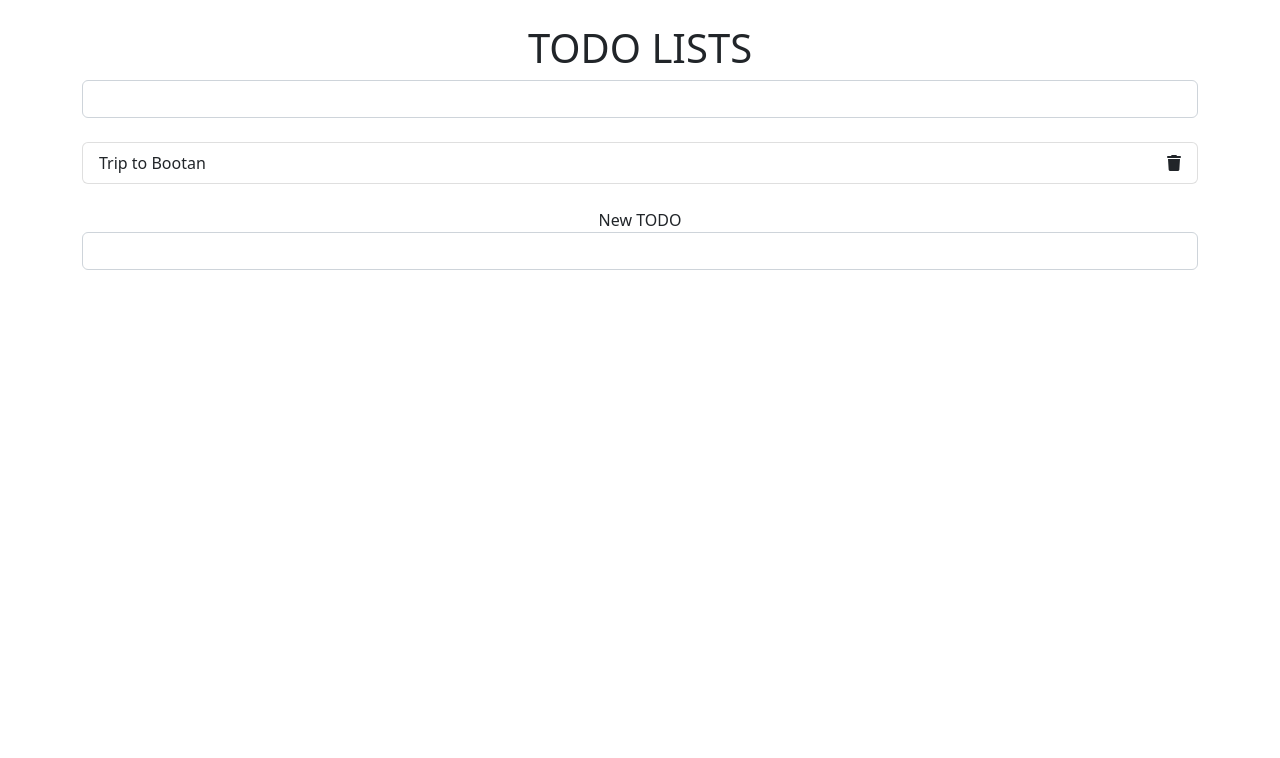
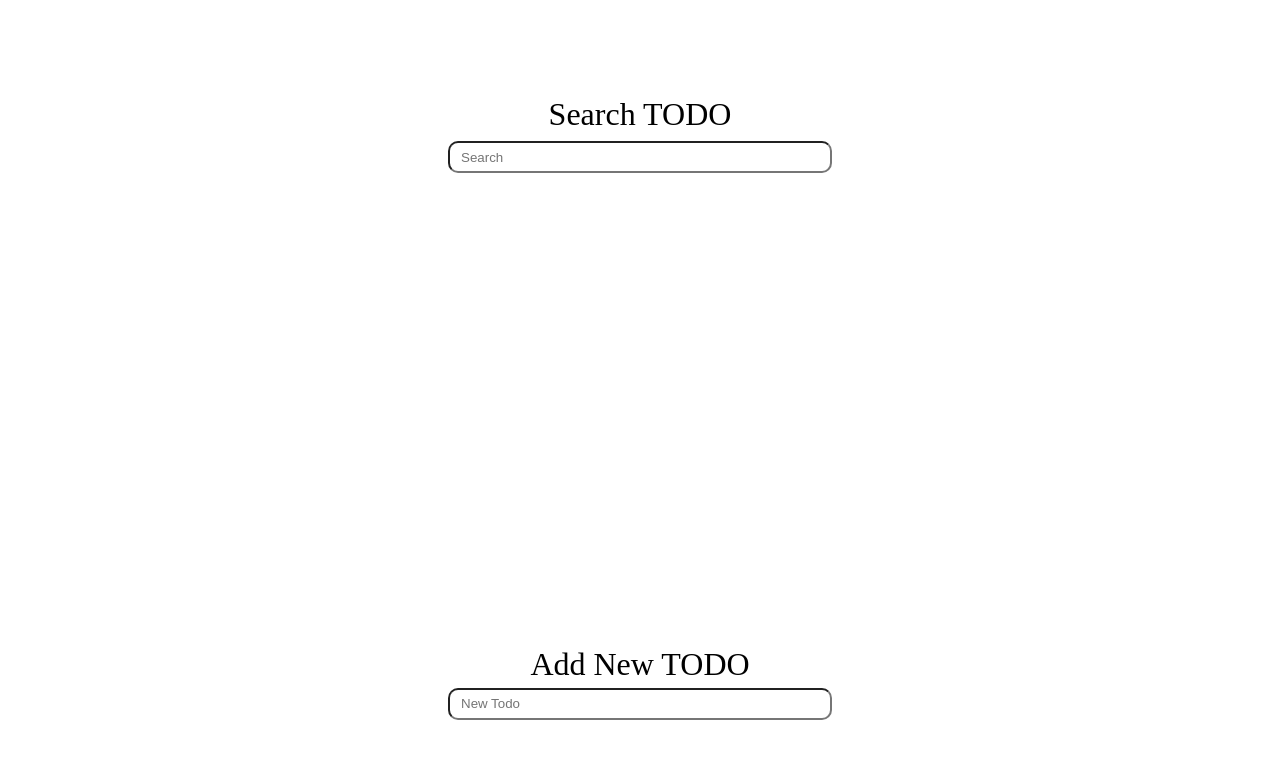
Before and after one commit to aseelkp/TODO, a plain HTML site: page index.html in a window 1280 px wide. Drawn offline with nearby package versions, Linux system fonts and the light colour scheme.

Commit message:
complete

```diff
--- a/index.html
+++ b/index.html
@@ -6,36 +6,29 @@
     <meta name="viewport" content="width=device-width, initial-scale=1.0" />
     <title>Todo App</title>
     <link rel="stylesheet" href="style.css" />
-
     <link
-      href="https://cdn.jsdelivr.net/npm/bootstrap@5.2.0/dist/css/bootstrap.min.css"
       rel="stylesheet"
-      integrity="sha384-gH2yIJqKdNHPEq0n4Mqa/HGKIhSkIHeL5AyhkYV8i59U5AR6csBvApHHNl/vI1Bx"
+      href="https://cdnjs.cloudflare.com/ajax/libs/font-awesome/6.1.2/css/all.min.css"
+      integrity="sha512-1sCRPdkRXhBV2PBLUdRb4tMg1w2YPf37qatUFeS7zlBy7jJI8Lf4VHwWfZZfpXtYSLy85pkm9GaYVYMfw5BC1A=="
       crossorigin="anonymous"
+      referrerpolicy="no-referrer"
     />
-    <link rel="stylesheet" href="https://cdnjs.cloudflare.com/ajax/libs/font-awesome/6.1.2/css/all.min.css" integrity="sha512-1sCRPdkRXhBV2PBLUdRb4tMg1w2YPf37qatUFeS7zlBy7jJI8Lf4VHwWfZZfpXtYSLy85pkm9GaYVYMfw5BC1A==" crossorigin="anonymous" referrerpolicy="no-referrer" />
+    <script src="script.js" defer></script>
   </head>
   <body>
     <div class="container">
-        <header class="text-center my-4">
-            <h1>TODO LISTS</h1>
-            <form >
-                <input type="text" name="search" class="form-control">
-            </form>
-        </header>
-        <ul class="list-group todos">
-            <li class="list-group-item d-flex justify-content-between align-items-center">
-                <span> Trip to Bootan</span>
-                <i class="fa-solid fa-trash"></i>
-            </li>
-        </ul>
-        <form class="my-4 text-center m-auto add"   >
-            <label>New TODO</label>
-            <input type="text" name="add" class="form-control">
+      <div class="todoContainer">
+        <form class="searchBar">
+          <label for="search">Search TODO</label>
+          <input type="search" id="searchTodo" placeholder="Search" >
         </form>
-
-
+        <div class="todos">
+        </div>
+        <form  class="newTodo">
+          <label for="addTodo">Add New TODO</label>
+          <input type="text" id="addTodo" placeholder="New Todo">
+        </form>
+      </div>
     </div>
-    <script src="script.js" ></script>
   </body>
 </html>
--- a/script.js
+++ b/script.js
@@ -1,23 +1,48 @@
-const addTodo = document.querySelector(".add");
+const newTodo = document.querySelector(".newTodo");
 const todos = document.querySelector(".todos");
 
+const search = document.querySelector('.searchBar')
 
-// template for todo
-const template = (todo) => {
-  const html = `
-    <li class="list-group-item d-flex justify-content-between align-items-center">
-        <span>${todo}</span>
-        <i class="fa-solid fa-trash"></i>
-    </li>
-`;
-todos.innerHTML += html;
+// generate template
+
+const Generatetemplate = (todo) => {
+  const html = `<div class="todo">
+  <span>${todo}</span>
+  <i class="fa-solid fa-trash delete"></i>
+</div>`;
+
+  todos.innerHTML += html;
 };
+// add todo
 
+newTodo.addEventListener("submit", (e) => {
+  e.preventDefault();
+  const todo = newTodo.addTodo.value.trim();
+  if (todo.length) {
+    Generatetemplate(todo);
+    newTodo.reset();
+  }
+});
 
+//delete todo
 
-addTodo.addEventListener("submit", (e) => {
+todos.addEventListener('click' , e =>{
+    if(e.target.classList.contains('delete')){
+        console.log(e.target.parentElement)
+       e.target.parentElement.remove();
+    }
+})
+
+//search todo
+search.addEventListener('keyup' , (e)=>{
+  const todoElememts = document.querySelectorAll('.todo');
   e.preventDefault();
-  const todo = addTodo.add.value.trim();
-  template(todo);
-    addTodo.reset();
-});
+   let searchValue = search.searchTodo.value.toLowerCase();
+   todoElememts.forEach( (todoElement)  => {
+      if (!todoElement.textContent.toLowerCase().includes(searchValue)){
+        todoElement.classList.add('hide')
+      }else{
+        todoElement.classList.remove('hide')
+      }
+  })
+})
--- a/style.css
+++ b/style.css
@@ -0,0 +1,93 @@
+*{
+    box-sizing: border-box;
+    padding: 0;
+    margin: 0;
+}
+.container{
+    width: 100vw;
+    height: 100vh;
+    background: rgba(rgb(0, 221, 255), rgb(204, 199, 113), rgb(124, 6, 139), .3);
+    display: flex;
+    align-items: center;
+    justify-content: center;
+
+}
+.todoContainer{
+    width: 60%;
+    height: 80%;
+    display: flex;
+    flex-direction: column;
+    align-items: center;
+    gap: .5rem;
+    justify-content: space-between;
+}
+.searchBar{
+    display: flex;
+    flex-direction: column;
+    width: 100%;
+    align-items: center;
+    gap: .5rem;
+    font-size: 2rem
+}
+.searchBar > label{
+    margin-top: 1rem;
+}
+.searchBar > input {
+  width: 50%;
+  height: 2rem;
+  border-radius: 10px;
+  padding: 11px;
+}
+.todos{
+    width: 100%;
+    display: flex;
+    flex-direction: column;
+    justify-content: center;
+    align-items: center;
+    gap: 1rem;
+    overflow-y: scroll;
+    padding: 1rem;
+    margin: .5rem;
+
+}
+.todo{
+    border: 1px solid black;
+    display: flex;
+    justify-content: space-between;
+    padding: .6rem .4rem;
+    width: 50%;
+    font-size: 1.5rem;
+}
+::-webkit-scrollbar {
+    display: none;
+}
+
+
+.hide{
+    display: none;
+}
+
+
+
+
+
+
+
+
+.newTodo{
+    display: flex;
+    flex-direction: column;
+    align-items: center;
+    width: 100%;
+    gap: .3rem;
+}
+.newTodo > label{
+    margin-top: 1rem;
+    font-size: 2rem;
+}
+.newTodo > input {
+    width: 50%;
+    height: 2rem;
+    border-radius: 10px;
+    padding: 11px;
+  }
```
